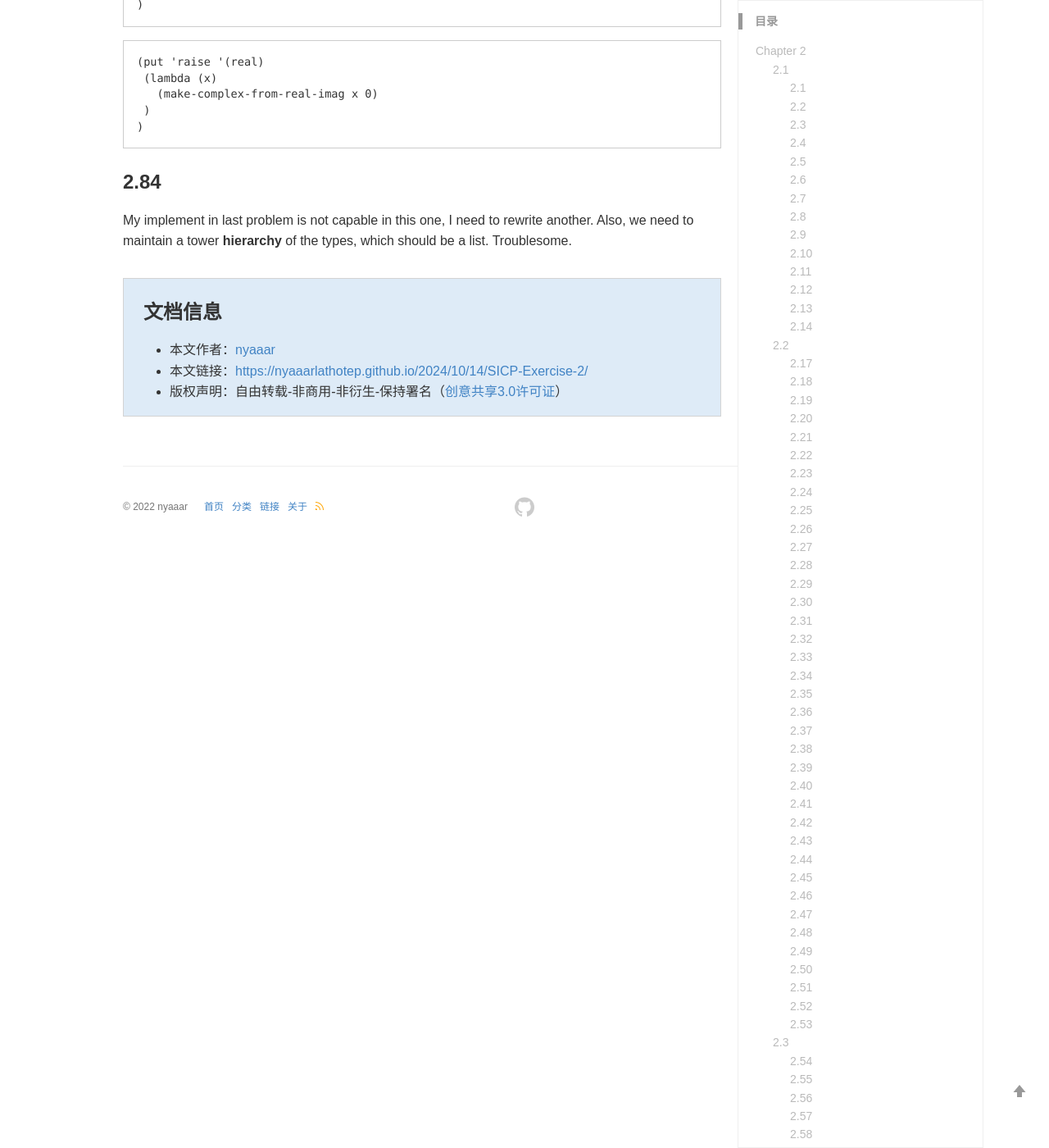
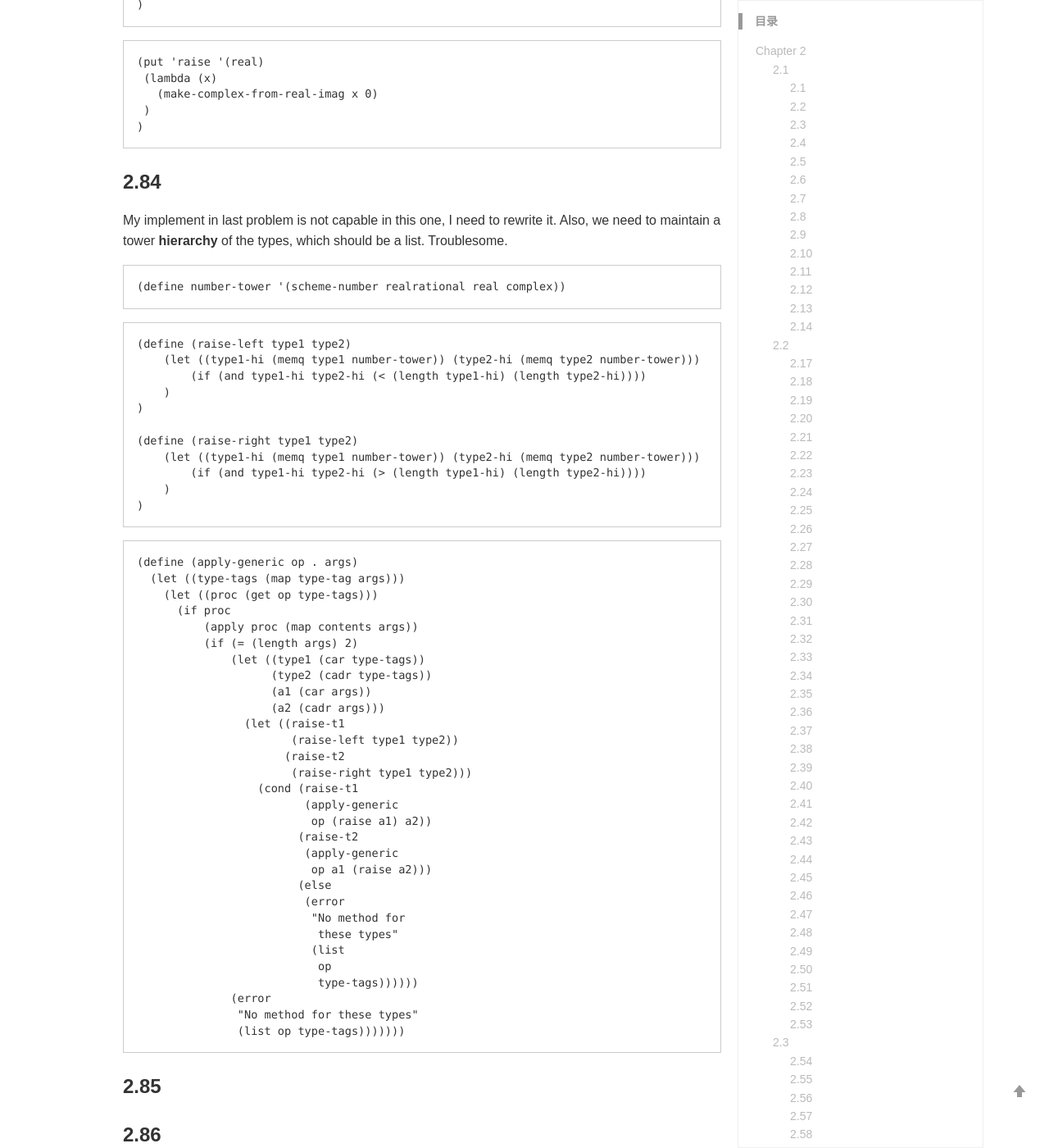
Before and after one commit to nyaaarlathotep/nyaaarlathotep.github.io, a Jekyll site: the page built from _posts/2024-10-14- SICP Exercise 2.md, in a window 1280 px wide and 1400 px high, scrolled down 46331 px. Shown: the whole window at 82% size. Built offline with Jekyll 4.4.1, drawn with Linux system fonts in a browser that asks for light colours; comment, search, counter and statistics services are not loaded; a style sheet for code colours, icons or effects is not loaded; some of the changed text lies outside the part shown.

Commit message:
apply-generic

````diff
--- a/_posts/2024-10-14- SICP Exercise 2.md
+++ b/_posts/2024-10-14- SICP Exercise 2.md
@@ -2198,4 +2198,59 @@ real? Do we have `real` yet?
 
 ### 2.84
 
-My implement in last problem is not capable in this one, I need to rewrite another. Also, we need to maintain a tower **hierarchy** of the types, which should be a list. Troublesome.
+My implement in last problem is not capable in this one, I need to rewrite it. Also, we need to maintain a tower **hierarchy** of the types, which should be a list. Troublesome.
+
+```
+(define number-tower '(scheme-number realrational real complex))
+```
+
+```
+(define (raise-left type1 type2)
+    (let ((type1-hi (memq type1 number-tower)) (type2-hi (memq type2 number-tower)))
+        (if (and type1-hi type2-hi (< (length type1-hi) (length type2-hi))))
+    )
+)
+
+(define (raise-right type1 type2)
+    (let ((type1-hi (memq type1 number-tower)) (type2-hi (memq type2 number-tower)))
+        (if (and type1-hi type2-hi (> (length type1-hi) (length type2-hi))))
+    )
+)
+```
+
+```
+(define (apply-generic op . args)
+  (let ((type-tags (map type-tag args)))
+    (let ((proc (get op type-tags)))
+      (if proc
+          (apply proc (map contents args))
+          (if (= (length args) 2)
+              (let ((type1 (car type-tags))
+                    (type2 (cadr type-tags))
+                    (a1 (car args))
+                    (a2 (cadr args)))
+                (let ((raise-t1
+                       (raise-left type1 type2))
+                      (raise-t2
+                       (raise-right type1 type2)))
+                  (cond (raise-t1
+                         (apply-generic
+                          op (raise a1) a2))
+                        (raise-t2
+                         (apply-generic
+                          op a1 (raise a2)))
+                        (else
+                         (error
+                          "No method for
+                           these types"
+                          (list
+                           op
+                           type-tags))))))
+              (error
+               "No method for these types"
+               (list op type-tags)))))))
+```
+
+### 2.85
+
+### 2.86
````
